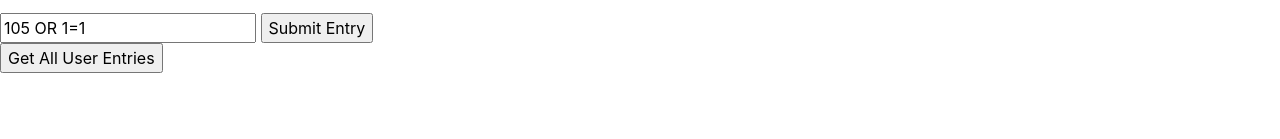
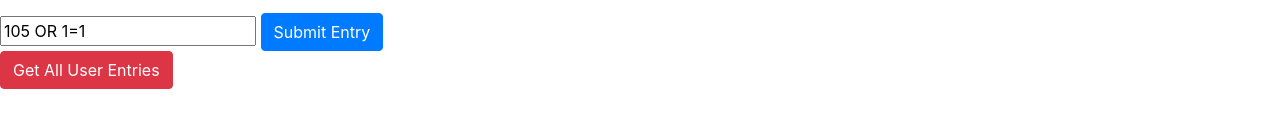
Before and after one commit to GeorgeDavis-TM/DevOpsBootCamp, a website: page lab_3/app/public/index.html in a window 1280 px wide. Shown: the part 437-576 px from the top of the page. Drawn offline with nearby package versions, Linux system fonts and the light colour scheme.

Commit message:
Added CSS classes to newly added buttons

```diff
--- a/lab_3/app/public/index.html
+++ b/lab_3/app/public/index.html
@@ -52,10 +52,10 @@
       <div>
         <form action="/userEntry" method="POST">
           <input type="text" name="user_entry" value="105 OR 1=1" maxlength="300" required/>
-          <input type="submit" name="btn_submit" value="Submit Entry"/>
+          <input type="submit" name="btn_submit" value="Submit Entry" class="btn btn-primary"/>
         </form>
         <form action="/allUserEntries" method="GET">
-          <input type="submit" name="btn_submit" value="Get All User Entries"/>
+          <input type="submit" name="btn_submit" value="Get All User Entries" class="btn btn-danger"/>
         </form>
       </div>
     </main>
```
